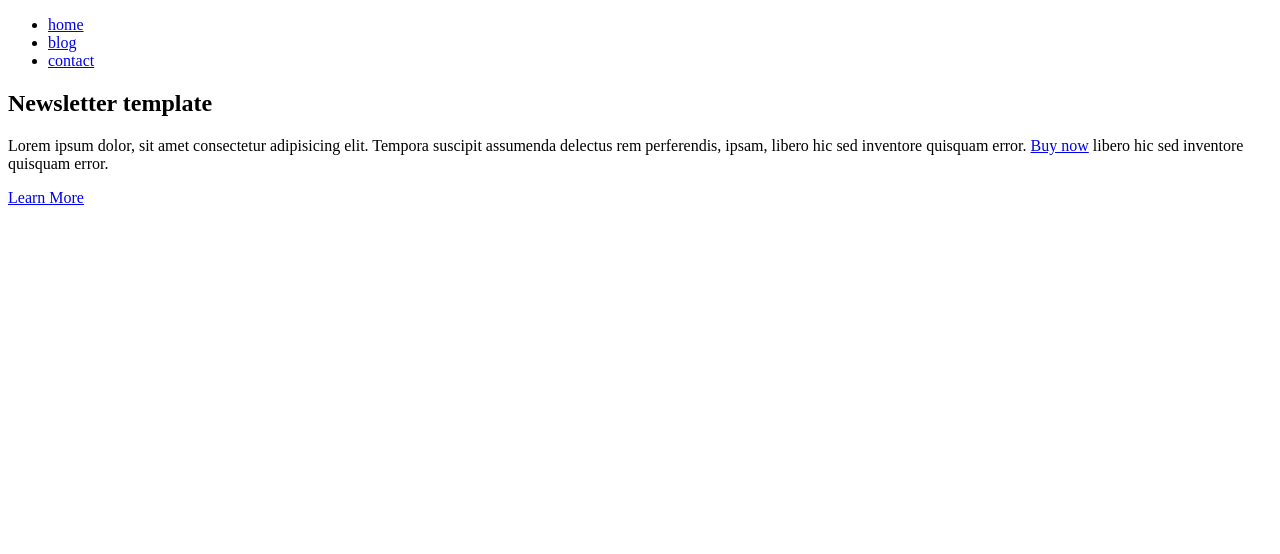
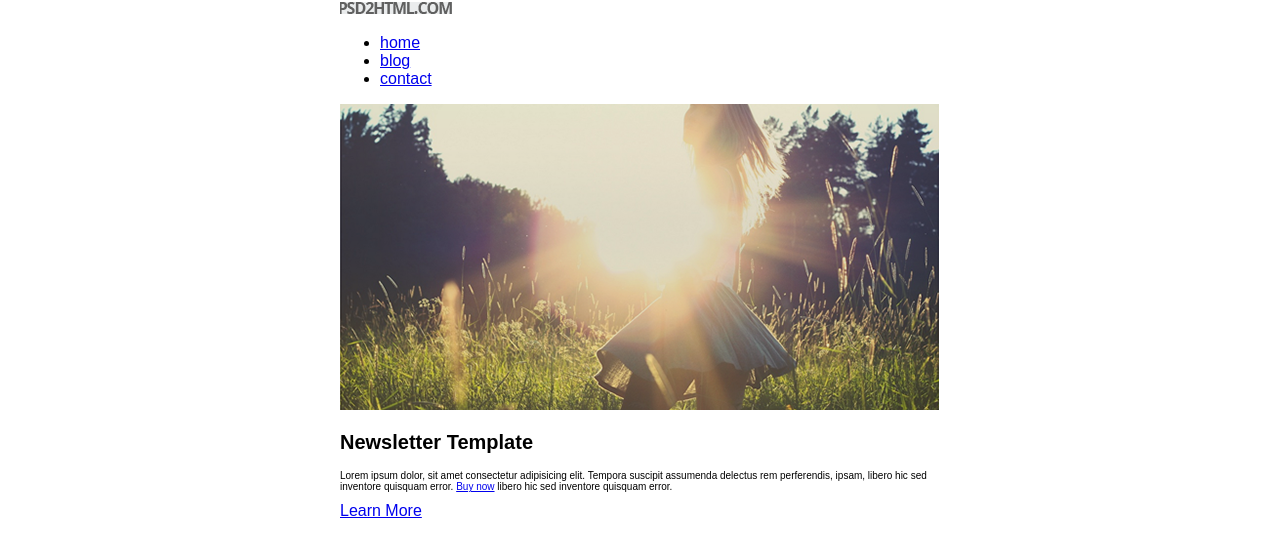
Before and after one commit to JamesSoFer/PSD-to-HTML-semana-9, a website: page index.html in a window 1280 px wide. Drawn offline with Linux system fonts and the light colour scheme.

Commit message:
Second commit

```diff
--- a/index.html
+++ b/index.html
@@ -9,12 +9,11 @@
     </head>
     <body>
         <!--Principal Wrapper-->
-        <!--Add the tablet class later-->
-        <div class="wrapper">
+        <div class="wrapper tablet">
             <!--header-->
             <div id="header" class="clearfix">
                 <div id="principal-logo">
-                    <!--add the image path-->
+                    <img src="./img/name-logo.png" alt="logo-name">
                 </div>
                 <ul id="menu-list">
                     <li>
@@ -30,7 +29,7 @@
             </div>
             <!--slider-->
             <div id="slider-logo">
-                <!--add the image path-->
+                <img src="./img/imagen-principal.png" alt="slider-logo">
             </div>
             <!--news letter template-->
             <div id="news-box-main" class="clearfix">
@@ -46,8 +45,9 @@
                 <a href="#" class="boton1">Learn More</a>
             </div>
         </div>
+        <!-- other pages -->
 
-        <!--continue the another pages -->
+
 
     </body>
 </html>
--- /dev/null
+++ b/sass/_global.scss
@@ -0,0 +1,14 @@
+body {
+    font-family: Arial, Helvetica, sans-serif;
+    border-top: none;
+    margin: 0px;
+}
+
+p {
+    font-size: 0.625rem;
+}
+
+h2 {
+    font-size: 1.25rem;
+    text-transform: capitalize;
+}
--- /dev/null
+++ b/sass/_helpers.scss
@@ -0,0 +1,10 @@
+.wrapper {
+    max-width: 600px;
+    margin: 0 auto;
+}
+
+.clearfix::after {
+    content: "";
+    clear: both;
+    display: table;
+}
--- a/sass/styles.scss
+++ b/sass/styles.scss
@@ -0,0 +1,2 @@
+@import "global" ;
+@import "helpers" ;
```
Also changed, not shown: img/box-img-book.png (added), img/box-img-mags.png (added), img/box-img-plants-2.png (added), img/box-img-plants.png (added), img/imagen-principal.png (added), img/name-logo.png (added), img/sec-box-1.png (added), img/sec-box-2.png (added), img/sec-box-3.png (added), img/sec-box-4.png (added), img/sec-box-5.png (added), img/sec-box-6.png (added), img/slider-2.png (added), public/css/styles.css.
